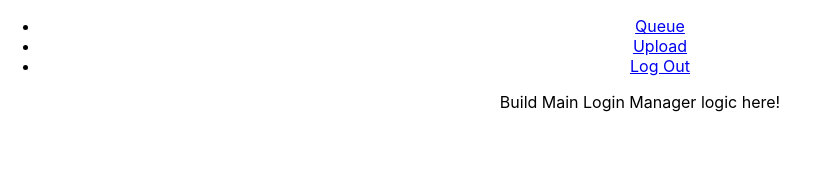
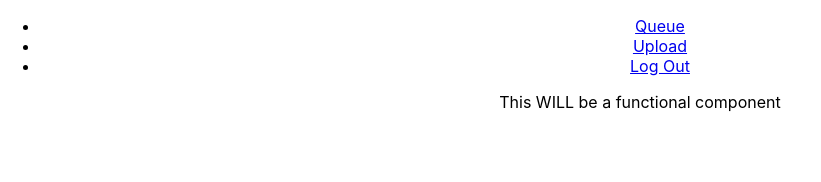
Before and after one commit to ethoreson/idealabFrontend, a React (Create React App) app: page /#/login in a window 1280 px wide. Shown: the top 182 px of the page, without its empty margins (0-821 px from the left). Built offline with nearby package versions, Linux system fonts and the light colour scheme.

Commit message:
test commit

```diff
--- a/src/components/Login/LoginManager.jsx
+++ b/src/components/Login/LoginManager.jsx
@@ -1,7 +1,6 @@
 import React from 'react';
 
 class LoginManager extends React.Component {
-
 	constructor(props) {
 		super(props);
 	}
@@ -9,7 +8,7 @@ class LoginManager extends React.Component {
 	render() {
 		return (
 			<div>
-          <p>Build Main Login Manager logic here!</p>
+				<p>This WILL be a functional component</p>
 			</div>
 		);
 	}
```
Lines whose indentation alone changed are shown as unchanged.
